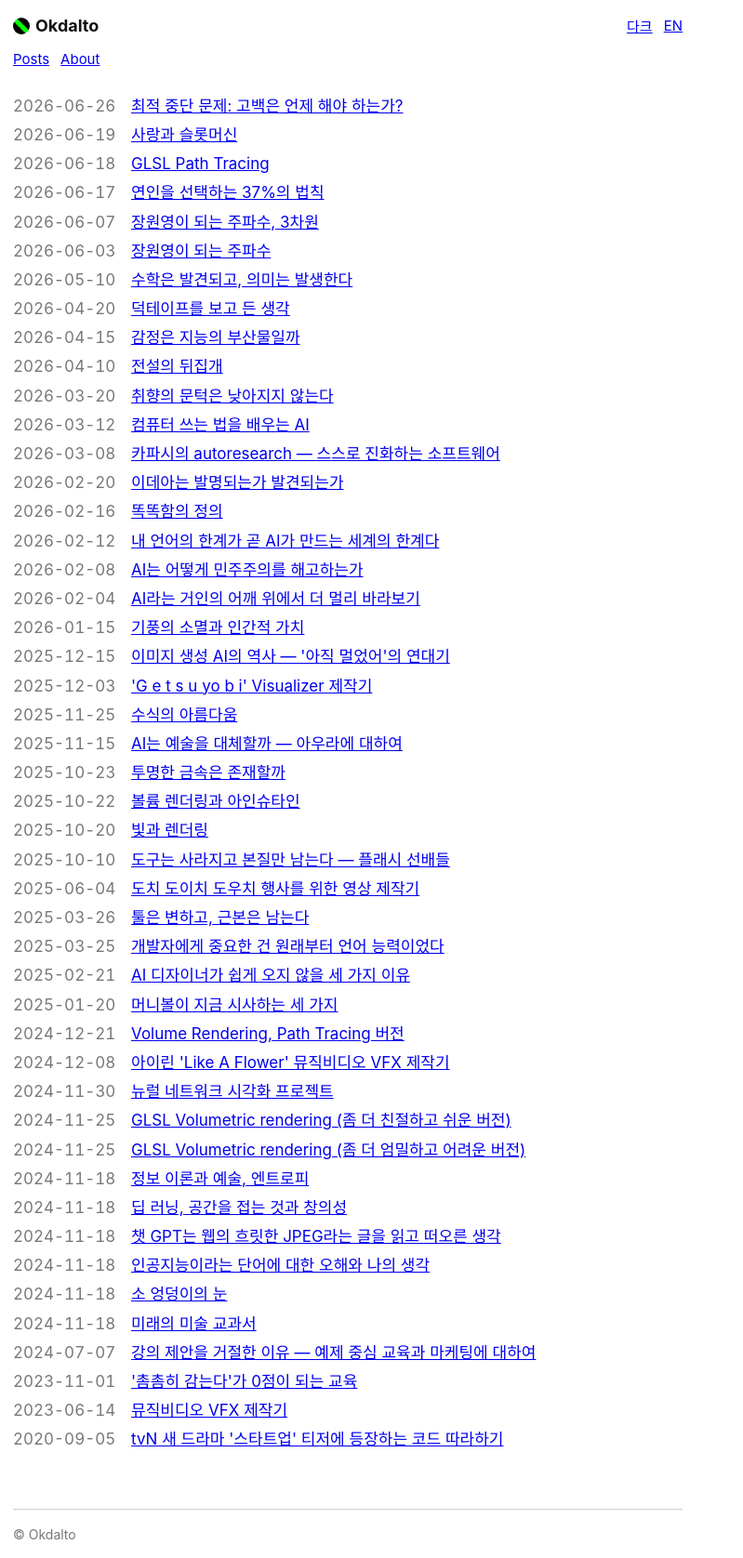
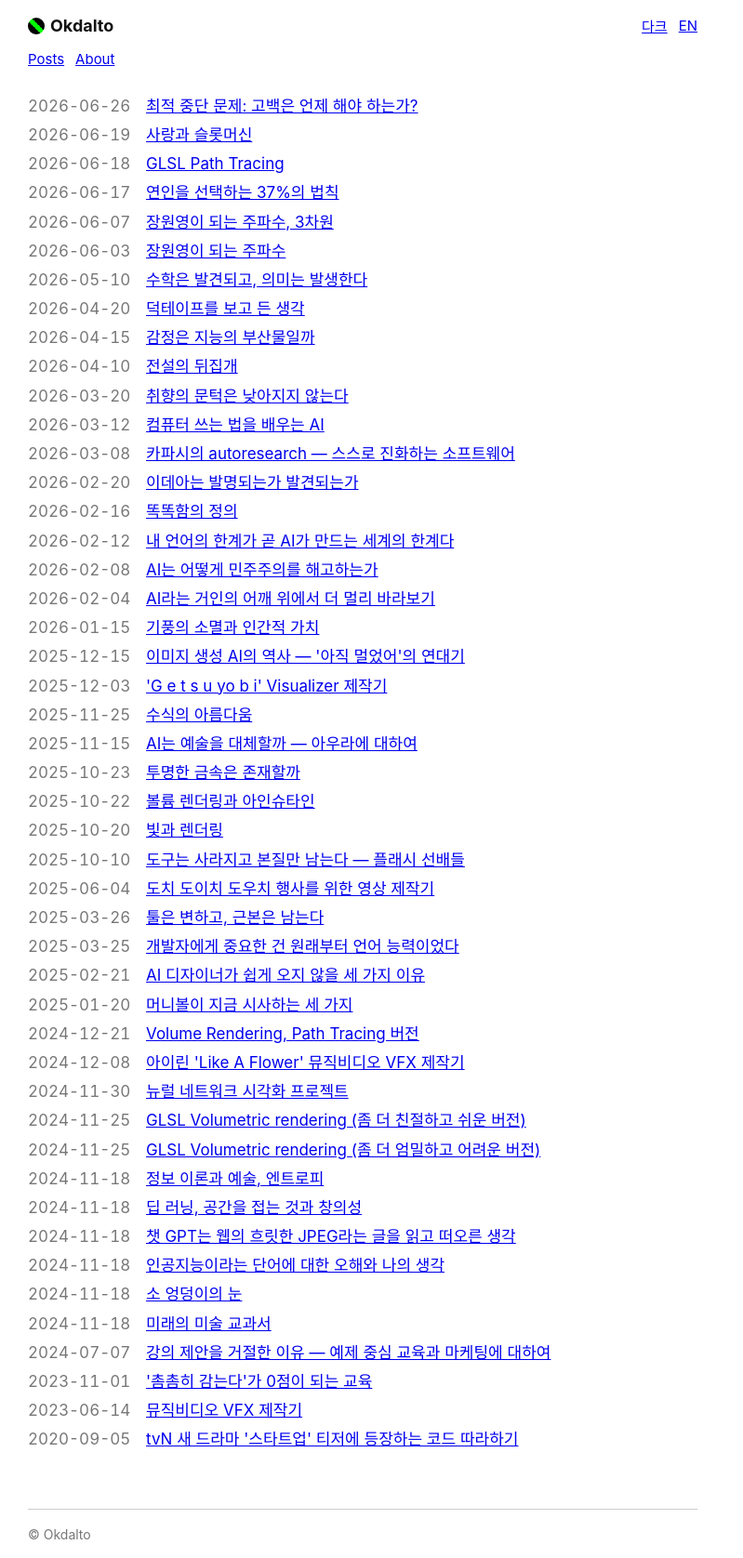
Before and after one commit to okdalto/okdalto.github.io, a Jekyll site: the page built from index.html, in a window 1280 px wide. Shown: the whole page at 93% size, without its empty margins (0-799 px from the left). Built offline with Jekyll 4.4.1, drawn with Linux system fonts in a browser that asks for light colours.

Commit message:
Add left margin for breathing room
Co-Authored-By: Claude Opus 4.8 (1M context) <noreply@anthropic.com>

```diff
--- a/assets/css/style.css
+++ b/assets/css/style.css
@@ -34,7 +34,7 @@ html { overflow-x: hidden; }   /* 수식 등이 페이지를 가로로 밀어내
 }
 
 body {
-  margin: 14px;
+  margin: 14px 14px 14px 30px;
   max-width: 720px;
   font-family: -apple-system, BlinkMacSystemFont, "Segoe UI", Roboto,
     "Apple SD Gothic Neo", "Noto Sans KR", sans-serif;
@@ -111,7 +111,7 @@ a:visited { color: var(--link-visited); }
 
 /* on narrow screens, stack the title first and the date below it */
 @media (max-width: 600px) {
-  body { font-size: 15px; }
+  body { font-size: 15px; margin-left: 20px; }
   .post-list li {
     display: flex;
     flex-direction: column-reverse;
```
